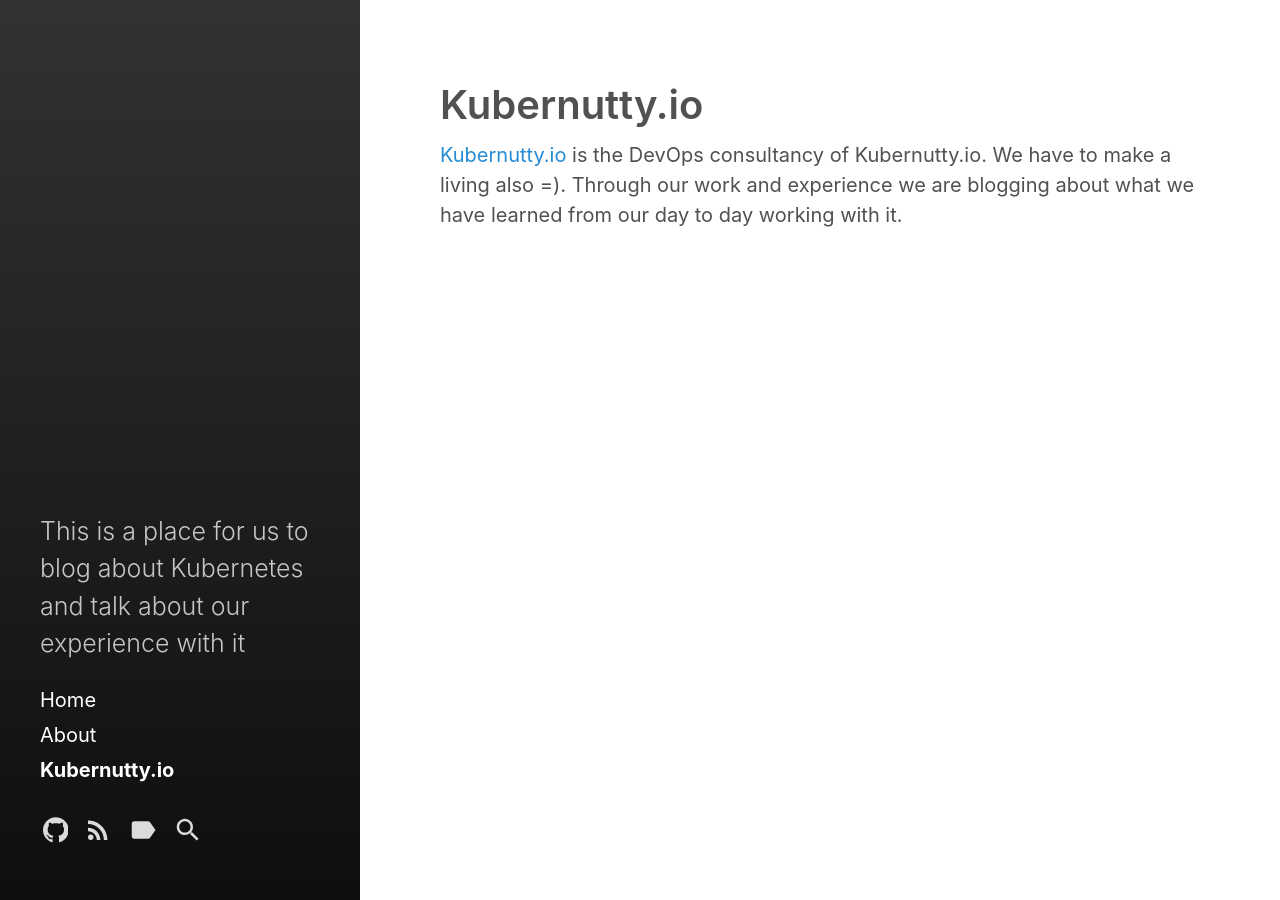
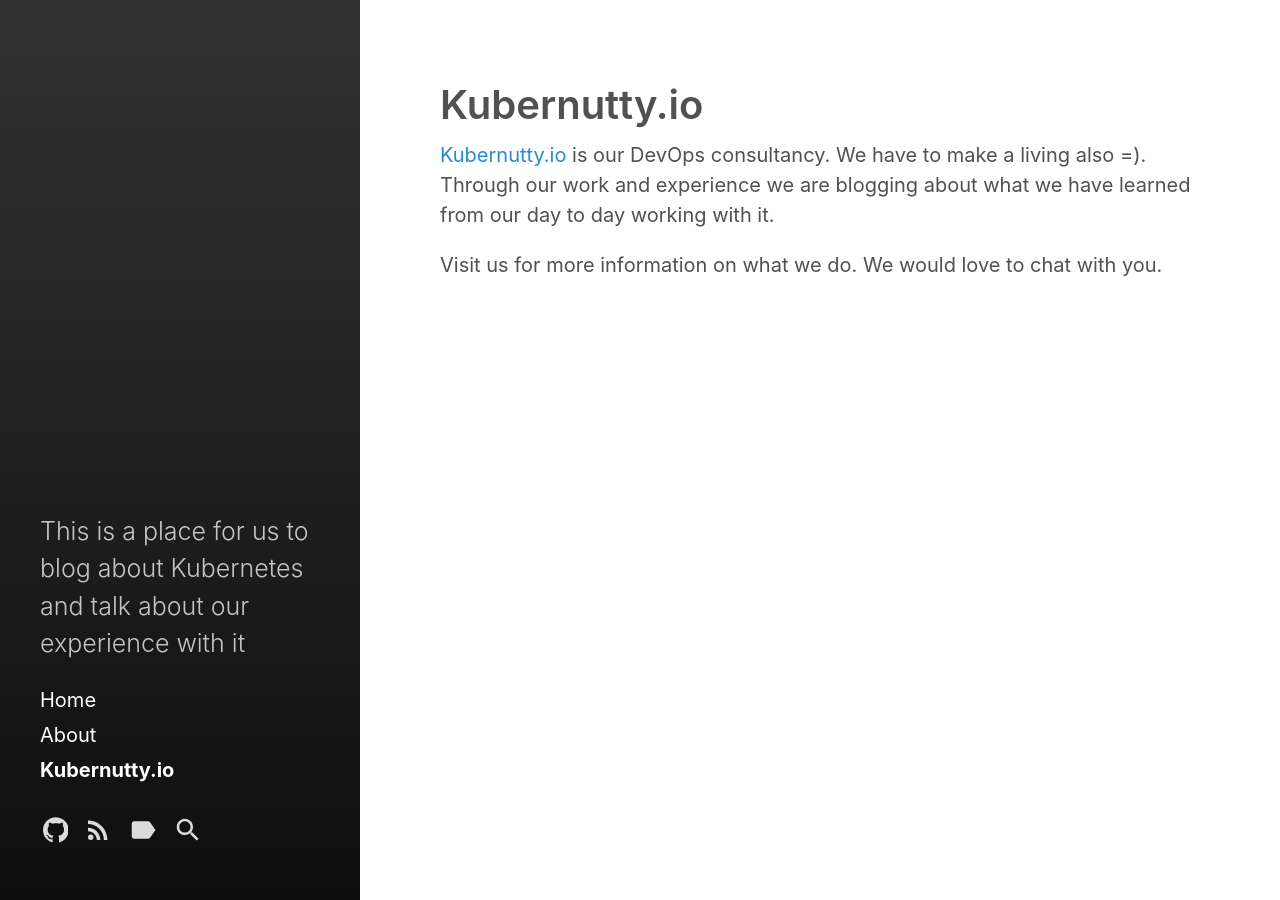
Before and after one commit to kubernutty/blog, a Jekyll site: the page built from category/kubernutty.md, in a window 1280 px wide. Built offline with Jekyll 4.4.1, drawn with Linux system fonts in a browser that asks for light colours.

Commit message:
Various fixes for how we are linking to kubernutty.

```diff
--- a/category/kubernutty.md
+++ b/category/kubernutty.md
@@ -3,4 +3,6 @@ layout: category
 title: Kubernutty.io
 ---
 
-[Kubernutty.io](https://www.kubernutty.io) is the DevOps consultancy of Kubernutty.io.  We have to make a living also =).  Through our work and experience we are blogging about what we have learned from our day to day working with it.
+[Kubernutty.io](https://www.kubernutty.io) is our DevOps consultancy.  We have to make a living also =).  Through our work and experience we are blogging about what we have learned from our day to day working with it.
+
+Visit us for more information on what we do.  We would love to chat with you.
```
Also changed, not shown: about.md (+3 -0 lines).
